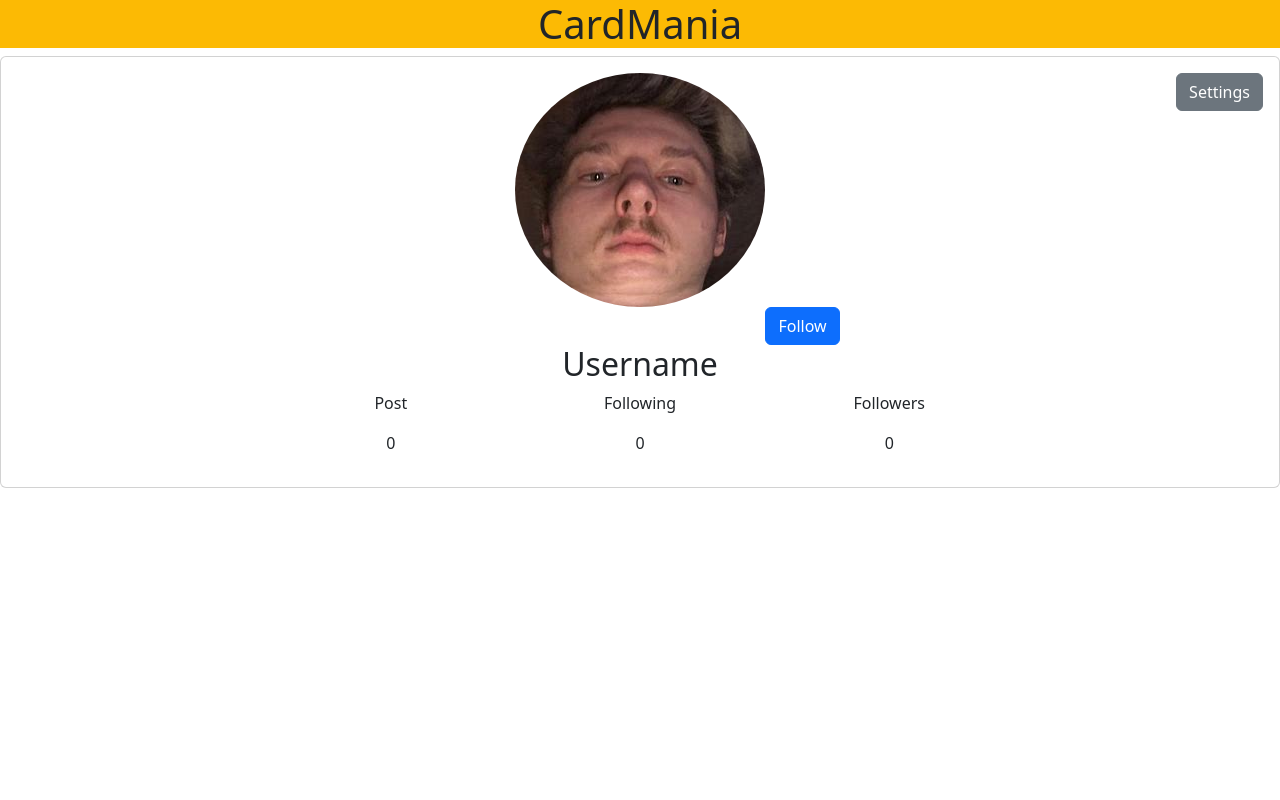
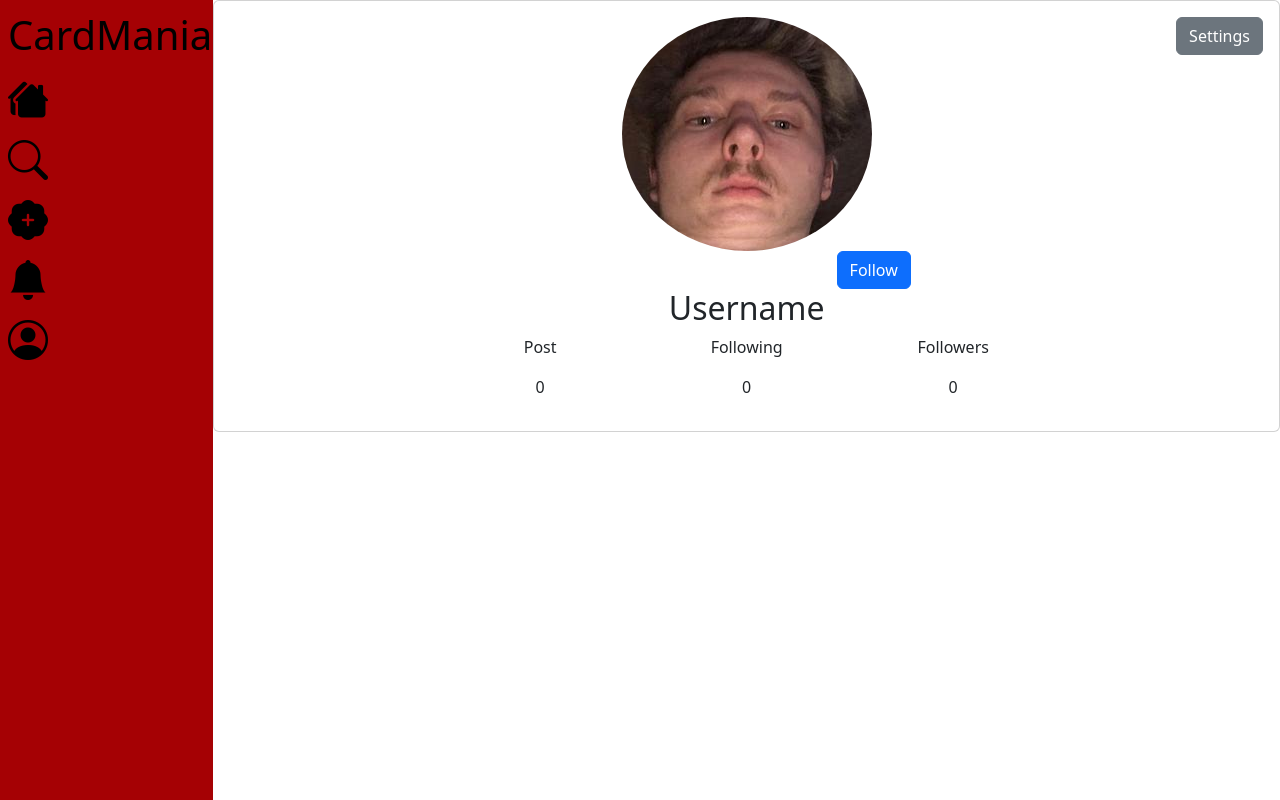
Before and after one commit to MattiaSemproli/CardMania, a PHP site: page /user/profile.html in a window 1280 px wide. Run offline with PHP 8.4, Linux system fonts and the light colour scheme.

Commit message:
Modified some stuff in html

```diff
--- a/controller/check/isLogged.js
+++ b/controller/check/isLogged.js
@@ -5,11 +5,8 @@
         /*setTimeout(function() {
             window.location.href = "../../view/auth/login.html";
         }, 500);*/
-        let nav = document.createElement("nav");
-        nav.setAttribute("id", "nav-to-load");
-        body.appendChild(nav);
         $(function() {
-            $("#nav-to-load").load("../../view/common/commonfunc.html #common-navbar");
+            $(".nav-to-load").load("../../view/common/commonfunc.html .common-navbar");
         });
     } else {
     }
--- a/view/common/commonfunc.html
+++ b/view/common/commonfunc.html
@@ -3,7 +3,7 @@
 <head>
 </head>
 <body>
-    <nav id="common-navbar" class="navbar justify-content-center fixed-bottom">
+    <nav class="common-navbar navbar justify-content-center fixed-bottom">
         <ul class="nav">
             <li class="nav-item mx-3">
                 <a href="../feed/index.html"><i class="bi bi-houses-fill fs-1 text-black"></i></a>
--- a/view/css/style.css
+++ b/view/css/style.css
@@ -8,6 +8,10 @@
     background-color: #A50104;
 }
 
+::-webkit-scrollbar {
+    width: 0;
+}
+
 /*-------------------------*/
 /*      Media Queries      */
 
@@ -15,4 +19,13 @@
     header>h1 {
         background-color: #FCBA04;
     }
+    .sidebar {
+        display: flex !important;
+    }
+    .nav-to-load {
+        display: none !important;
+    }
+    .title {
+        display: none !important;
+    }
 }
--- a/view/user/profile.html
+++ b/view/user/profile.html
@@ -17,7 +17,32 @@
     <script src="../../controller/utility/icon.js"></script>
 </head>
 <body>
-    <header class="text-center">
+    <div class="container-fluid">
+        <div class="row min-vh-100 min-vw-100">
+            <div class="sidebar col-2 d-none p-0 m-0">
+                <nav class="navbar w-100 p-0">
+                    <ul class="navbar-nav ms-2 align-self-start">
+                        <div class="navbar-brand fs-1">CardMania</div>
+                        <li class="nav-item">
+                            <a href="../feed/index.html"><i class="bi bi-houses-fill fs-1 text-black"></i></a>
+                        </li>
+                        <li class="nav-item">
+                            <a href="../feed/search.html"><i class="bi bi-search fs-1 text-black"></i></a>
+                        </li>
+                        <li class="nav-item">
+                            <a href="../user/upload.html"><i class="bi bi-patch-plus-fill fs-1 text-black"></i></a>
+                        </li>
+                        <li class="nav-item">
+                            <a href="../user/notifications.html"><i class="bi bi-bell-fill fs-1 text-black"></i></a>
+                        </li>
+                        <li class="nav-item">
+                            <a href="../user/profile.html"><i class="bi bi-person-circle fs-1 text-black"></i></a>
+                        </li>
+                    </ul>
+                </nav>
+            </div>
+            <div class="container col p-0">
+                <header class="title text-center">
                     <h1>CardMania</h1>
                 </header>
                 <div class="card">
@@ -55,10 +80,10 @@
                         </div>
                     </div>
                 </div>
-    <!-- Aggiungo sezione dei post dell'utente -->
-    <div class="row mx-auto">
-        <!-- DA FARE DINAMICA SUL PROFILO CON JS -->
             </div>
+        </div>
+    </div>
+    <div class="nav-to-load"></div>
     <script src="../../controller/check/isLogged.js"></script>
 </body>
 </html>
```
Lines whose indentation alone changed are shown as unchanged.
